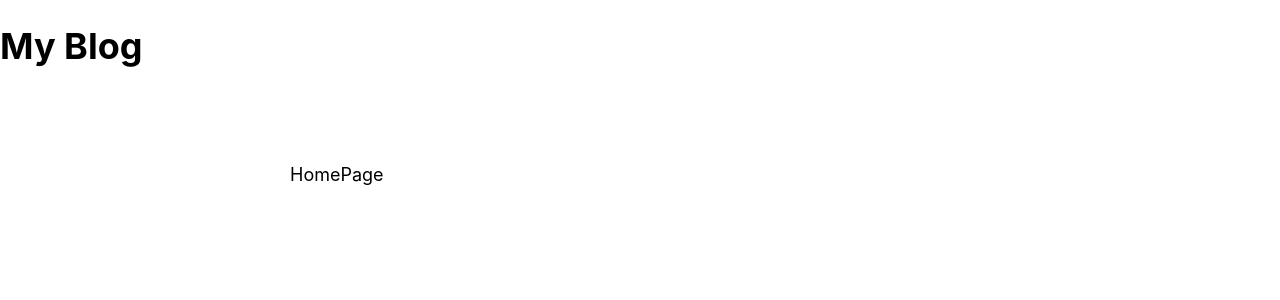
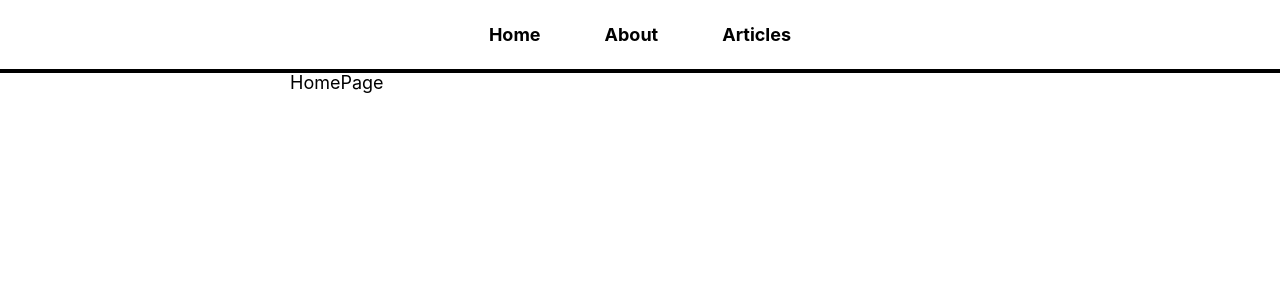
Before and after one commit to recervictory/react-blog, a React (Vite) app in the folder react-blog/: page / in a window 1280 px wide. Shown: the top 300 px of the page. Built offline with nearby package versions, Linux system fonts and the light colour scheme.

Commit message:
NavBar Created

```diff
--- a/react-blog/src/App.tsx
+++ b/react-blog/src/App.tsx
@@ -3,6 +3,9 @@
 import AboutPage from "./pages/AboutPage";
 import ArticlePage from "./pages/ArticlePage";
 import ArticleListPage from "./pages/ArticleListPage";
+
+//* Other Components
+import NavBar from "./components/NavBar";
 
 //* Import CSS
 import "./App.css";
@@ -13,7 +16,7 @@
   return (
     <BrowserRouter>
       <div className="App">
-        <h1>My Blog</h1>
+        <NavBar/>
         <div id="page-body">
           <Routes>
             <Route path="/" element={<HomePage />} />
--- /dev/null
+++ b/react-blog/src/components/NavBar.tsx
@@ -0,0 +1,22 @@
+import React from "react";
+import { Link } from "react-router-dom";
+
+const NavBar = () => {
+  return (
+    <nav>
+      <ul>
+        <li>
+          <Link to="/">Home</Link>
+        </li>
+        <li>
+          <Link to="/about">About</Link>
+        </li>
+        <li>
+          <Link to="articles">Articles</Link>
+        </li>
+      </ul>
+    </nav>
+  );
+};
+
+export default NavBar;
```
